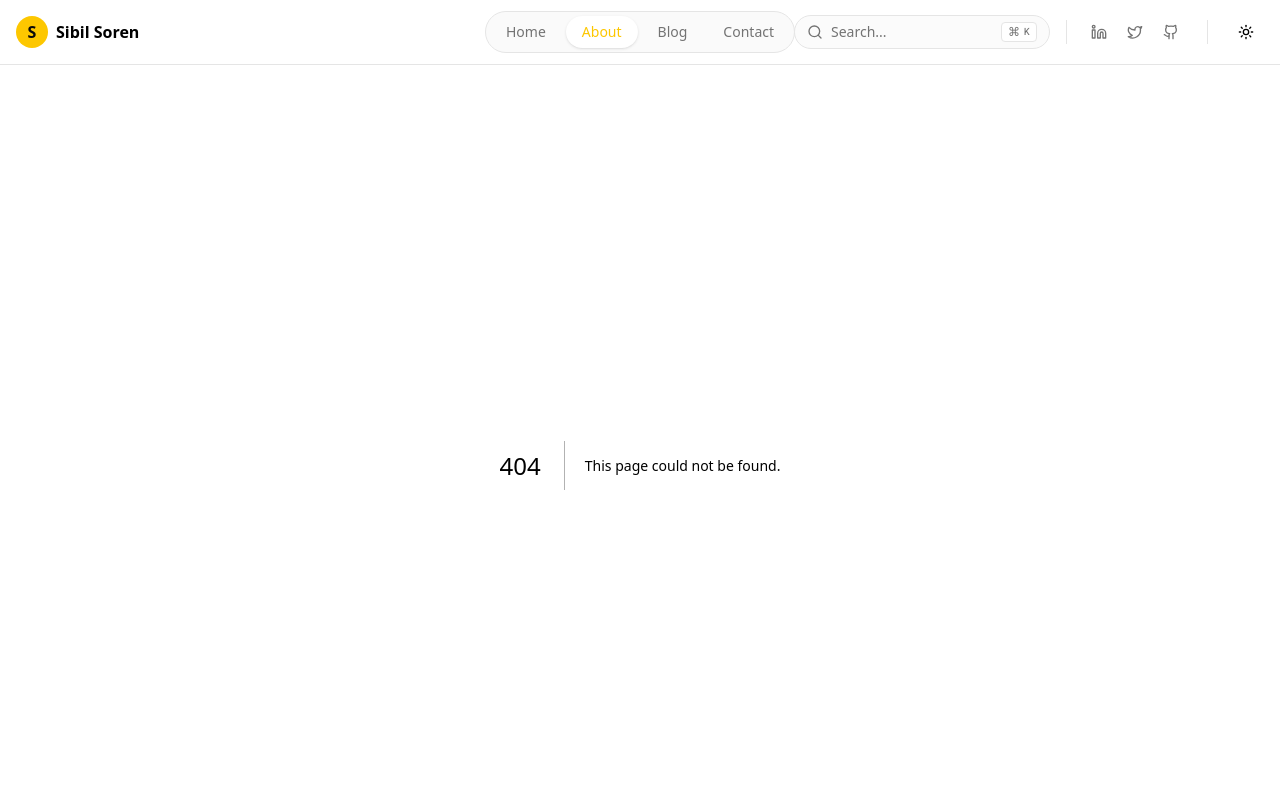
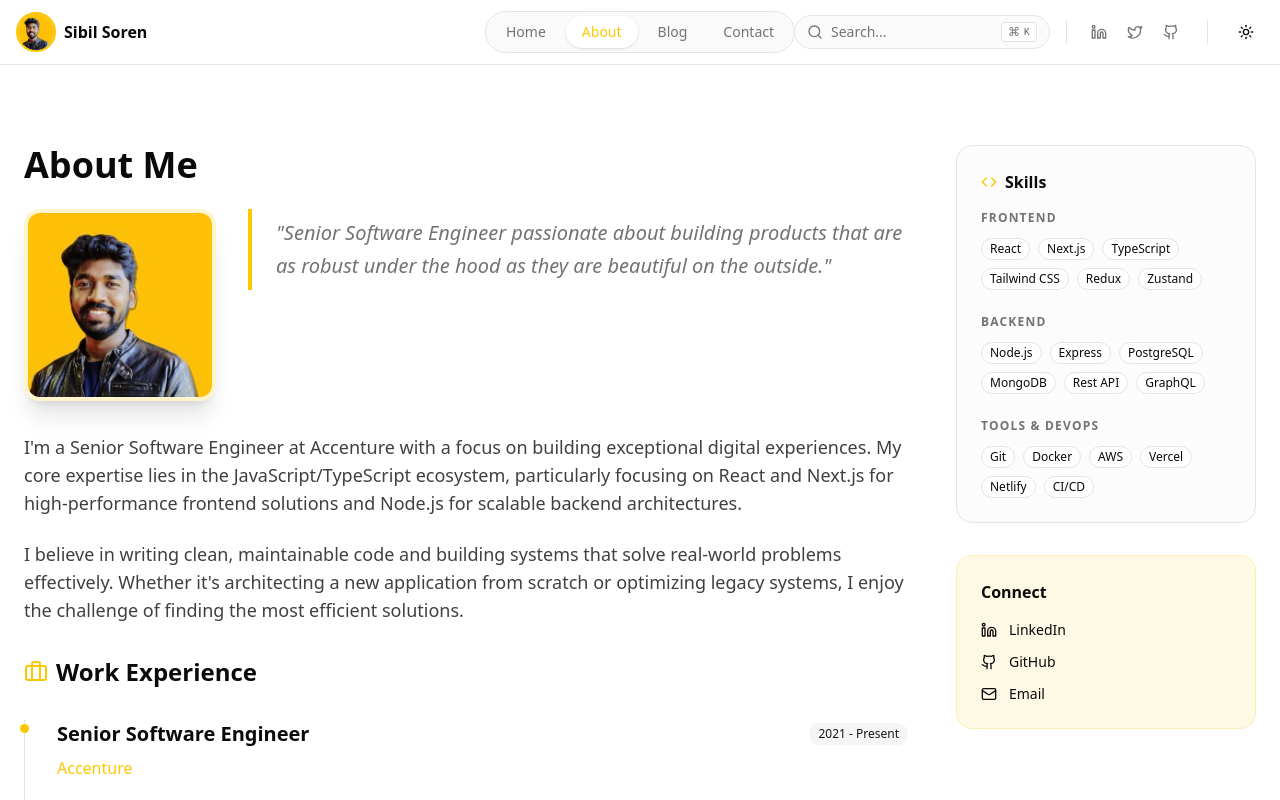
Before and after one commit to SibilSoren/personal-blog, a Next.js app: page /about in a window 1280 px wide. Before the commit this address had no page. Shown: the top 800 px of the page. Built offline with nearby package versions, Linux system fonts and the light colour scheme.

Commit message:
Phase 5: Update logo, favicon, and about page with user image

```diff
--- /dev/null
+++ b/src/app/about/page.tsx
@@ -0,0 +1,145 @@
+import { Container } from "@/components/layout/container"
+import { Badge } from "@/components/ui/badge"
+import { Briefcase, GraduationCap, Github, Linkedin, Twitter, Mail } from "lucide-react"
+import Link from "next/link"
+import Image from "next/image"
+
+const experiences = [
+  {
+    company: "Accenture",
+    role: "Senior Software Engineer",
+    period: "2021 - Present",
+    description: "Leading development of enterprise-scale applications, optimizing performance, and mentoring junior engineers. Specializing in modern React ecosystems and cloud-native solutions.",
+    tags: ["React", "TypeScript", "Node.js", "AWS"]
+  },
+  {
+    company: "Previous Tech Co.",
+    role: "Software Engineer",
+    period: "2018 - 2021",
+    description: "Developed and maintained multiple client-facing applications. Focused on building responsive UI components and integrating complex RESTful APIs.",
+    tags: ["JavaScript", "React", "Redux", "Express"]
+  }
+]
+
+const skills = [
+  { category: "Frontend", items: ["React", "Next.js", "TypeScript", "Tailwind CSS", "Redux", "Zustand"] },
+  { category: "Backend", items: ["Node.js", "Express", "PostgreSQL", "MongoDB", "Rest API", "GraphQL"] },
+  { category: "Tools & DevOps", items: ["Git", "Docker", "AWS", "Vercel", "Netlify", "CI/CD"] },
+]
+
+export default function AboutPage() {
+  return (
+    <div className="py-20 flex flex-col gap-20">
+      <Container>
+        <div className="grid md:grid-cols-[1fr_300px] gap-12 items-start">
+          <div className="space-y-8">
+            <section>
+              <h1 className="text-4xl font-bold mb-6">About Me</h1>
+              <div className="flex flex-col md:flex-row gap-8 items-start mb-8">
+                <div className="w-32 h-32 md:w-48 md:h-48 shrink-0 relative rounded-2xl overflow-hidden border-4 border-primary/20 shadow-xl">
+                  <Image
+                    src="/avatar.png"
+                    alt="Sibil Soren"
+                    fill
+                    className="object-cover"
+                  />
+                </div>
+                <p className="text-xl text-muted-foreground leading-relaxed italic border-l-4 border-primary pl-6 py-2">
+                  "Senior Software Engineer passionate about building products that are as robust under the hood as they are beautiful on the outside."
+                </p>
+              </div>
+              <div className="prose prose-neutral dark:prose-invert max-w-none text-lg">
+                <p>
+                  I'm a Senior Software Engineer at Accenture with a focus on building exceptional digital experiences. My core expertise lies in the JavaScript/TypeScript ecosystem, particularly focusing on React and Next.js for high-performance frontend solutions and Node.js for scalable backend architectures.
+                </p>
+                <p>
+                  I believe in writing clean, maintainable code and building systems that solve real-world problems effectively. Whether it's architecting a new application from scratch or optimizing legacy systems, I enjoy the challenge of finding the most efficient solutions.
+                </p>
+              </div>
+            </section>
+
+            <section>
+              <div className="flex items-center gap-2 mb-8">
+                <Briefcase className="h-6 w-6 text-primary" />
+                <h2 className="text-2xl font-bold">Work Experience</h2>
+              </div>
+              <div className="space-y-8">
+                {experiences.map((exp, index) => (
+                  <div key={index} className="relative pl-8 border-l border-muted-foreground/20 last:border-0 pb-8 last:pb-0">
+                    <div className="absolute left-[-5px] top-1 h-[9px] w-[9px] rounded-full bg-primary" />
+                    <div className="flex flex-col md:flex-row md:items-center justify-between gap-2 mb-2">
+                      <h3 className="text-xl font-bold">{exp.role}</h3>
+                      <Badge variant="secondary" className="w-fit">{exp.period}</Badge>
+                    </div>
+                    <p className="text-primary font-medium mb-4">{exp.company}</p>
+                    <p className="text-muted-foreground mb-4 leading-relaxed">{exp.description}</p>
+                    <div className="flex flex-wrap gap-2">
+                      {exp.tags.map(tag => (
+                        <span key={tag} className="text-[10px] bg-muted px-2 py-1 rounded font-bold text-muted-foreground uppercase">{tag}</span>
+                      ))}
+                    </div>
+                  </div>
+                ))}
+              </div>
+            </section>
+          </div>
+
+          <aside className="space-y-8">
+            <div className="bg-muted/30 p-6 rounded-2xl border">
+              <h3 className="font-bold mb-4 flex items-center gap-2">
+                <Code className="h-4 w-4 text-primary" /> Skills
+              </h3>
+              <div className="space-y-6">
+                {skills.map((skill, index) => (
+                  <div key={index}>
+                    <p className="text-xs uppercase font-bold text-muted-foreground tracking-widest mb-3">{skill.category}</p>
+                    <div className="flex flex-wrap gap-2">
+                      {skill.items.map(item => (
+                        <Badge key={item} variant="outline" className="bg-background">{item}</Badge>
+                      ))}
+                    </div>
+                  </div>
+                ))}
+              </div>
+            </div>
+
+            <div className="bg-primary/10 p-6 rounded-2xl border border-primary/20">
+              <h3 className="font-bold mb-4">Connect</h3>
+              <div className="flex flex-col gap-3">
+                <Link href="https://linkedin.com" target="_blank" className="flex items-center gap-3 text-sm hover:text-primary transition-colors">
+                  <Linkedin className="h-4 w-4" /> LinkedIn
+                </Link>
+                <Link href="https://github.com/SibilSoren" target="_blank" className="flex items-center gap-3 text-sm hover:text-primary transition-colors">
+                  <Github className="h-4 w-4" /> GitHub
+                </Link>
+                <Link href="mailto:sibil@example.com" className="flex items-center gap-3 text-sm hover:text-primary transition-colors">
+                  <Mail className="h-4 w-4" /> Email
+                </Link>
+              </div>
+            </div>
+          </aside>
+        </div>
+      </Container>
+    </div>
+  )
+}
+
+function Code({ className }: { className?: string }) {
+  return (
+    <svg
+      xmlns="http://www.w3.org/2000/svg"
+      width="24"
+      height="24"
+      viewBox="0 0 24 24"
+      fill="none"
+      stroke="currentColor"
+      strokeWidth="2"
+      strokeLinecap="round"
+      strokeLinejoin="round"
+      className={className}
+    >
+      <polyline points="16 18 22 12 16 6" />
+      <polyline points="8 6 2 12 8 18" />
+    </svg>
+  )
+}
--- a/src/components/layout/header.tsx
+++ b/src/components/layout/header.tsx
@@ -22,6 +22,8 @@ const socialLinks = [
 import { SpotlightSearch } from "@/components/search/spotlight-search"
 import { getAllBlogPosts } from "@/lib/blog"
 
+import Image from "next/image"
+
 export function Header() {
   const pathname = usePathname()
   const posts = getAllBlogPosts()
@@ -31,8 +33,14 @@ export function Header() {
       <div className="container mx-auto flex h-16 items-center justify-between px-4">
         {/* Logo/Avatar */}
         <Link href="/" className="flex items-center space-x-2">
-          <div className="h-8 w-8 rounded-full bg-primary flex items-center justify-center font-bold text-primary-foreground">
-            S
+          <div className="h-10 w-10 overflow-hidden rounded-full border-2 border-primary">
+            <Image
+              src="/avatar.png"
+              alt="Sibil Soren"
+              width={40}
+              height={40}
+              className="object-cover"
+            />
           </div>
           <span className="hidden font-bold sm:inline-block">Sibil Soren</span>
         </Link>
```
Also changed, not shown: public/avatar.png (added), public/icon.png (added).
